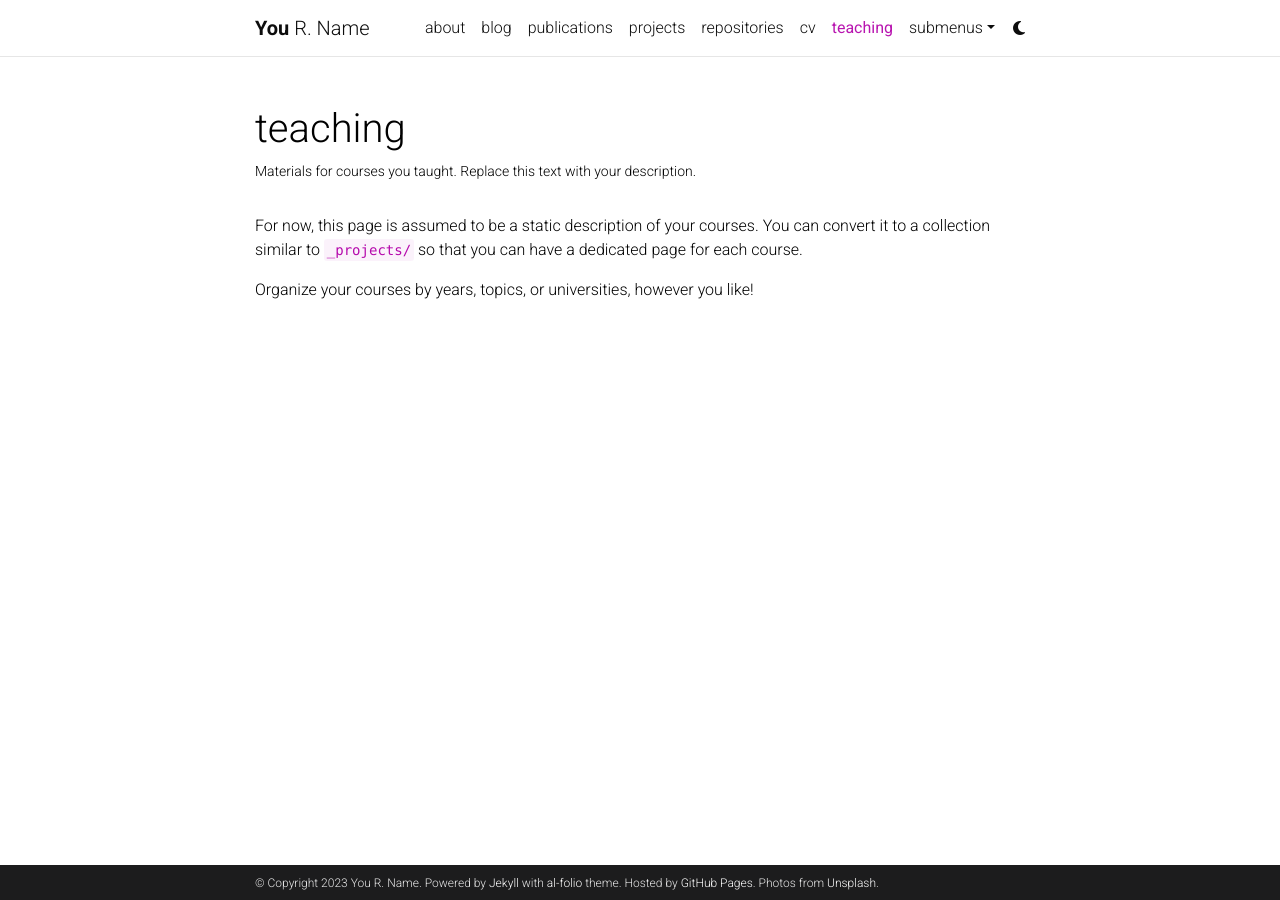
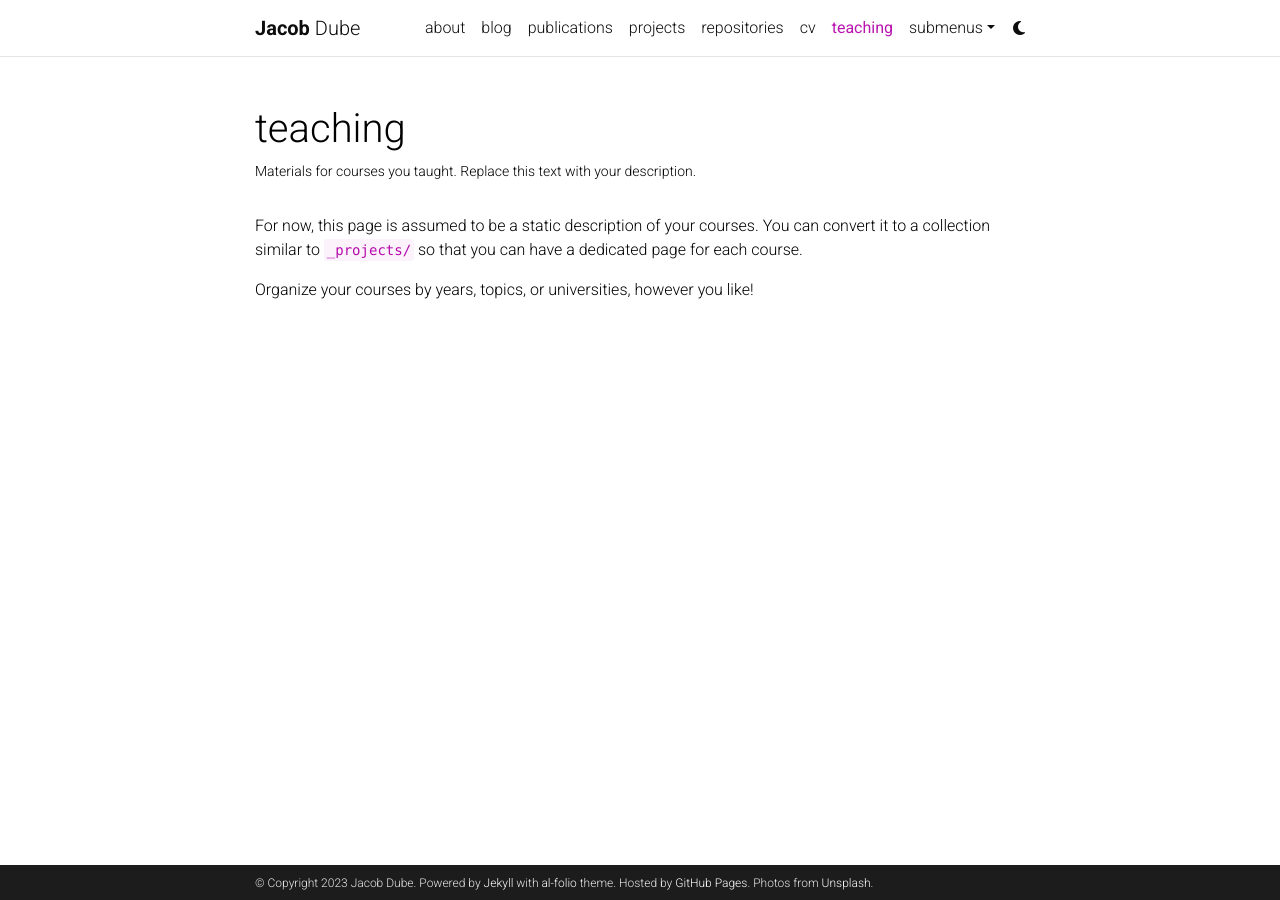
Before and after one commit to JacobMilesDube/JacobMilesDube.github.io, a Jekyll site: the page built from _pages/teaching.md, in a window 1280 px wide. Built offline with Jekyll 4.4.1, drawn with Linux system fonts in a browser that asks for light colours; comment, search, counter and statistics services are not loaded; a style sheet for code colours, icons or effects is not loaded.

Commit message:
Update _config.yml

```diff
--- a/_config.yml
+++ b/_config.yml
@@ -3,9 +3,9 @@
 # -----------------------------------------------------------------------------
 
 title: blank # the website title (if blank, full name will be used instead)
-first_name: You
-middle_name: R.
-last_name: Name
+first_name: Jacob
+middle_name:
+last_name: Dube
 email: you@example.com
 description: > # the ">" symbol means to ignore newlines until "footer_text:"
   A simple, whitespace theme for academics. Based on [*folio](https://github.com/bogoli/-folio) design.
@@ -18,7 +18,7 @@
 lang: en # the language of your site (for example: en, fr, cn, ru, etc.)
 icon: ⚛️  # the emoji used as the favicon (alternatively, provide image name in /assets/img/)
 
-url: https://alshedivat.github.io # the base hostname & protocol for your site
+url: https://jacobmilesdube.github.io # the base hostname & protocol for your site
 baseurl: /al-folio # the subpath of your site, e.g. /blog/
 last_updated: false # set to true if you want to display last updated in the footer
 impressum_path:  # set to path to include impressum link in the footer, use the same path as permalink in a page, helps to conform with EU GDPR
```
